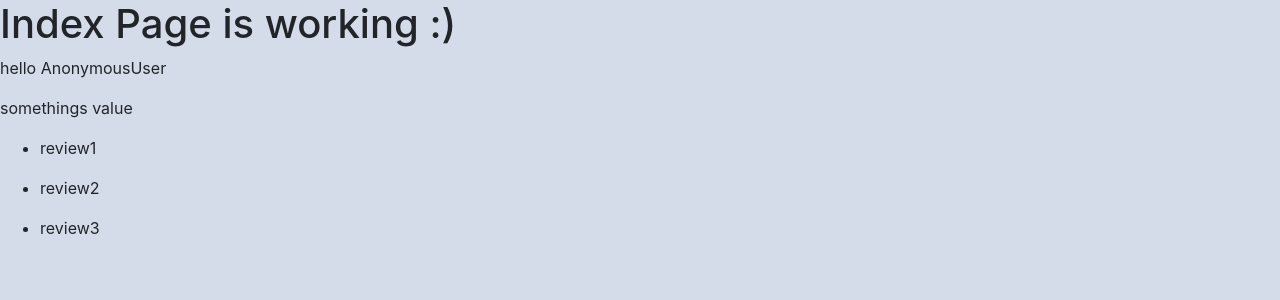
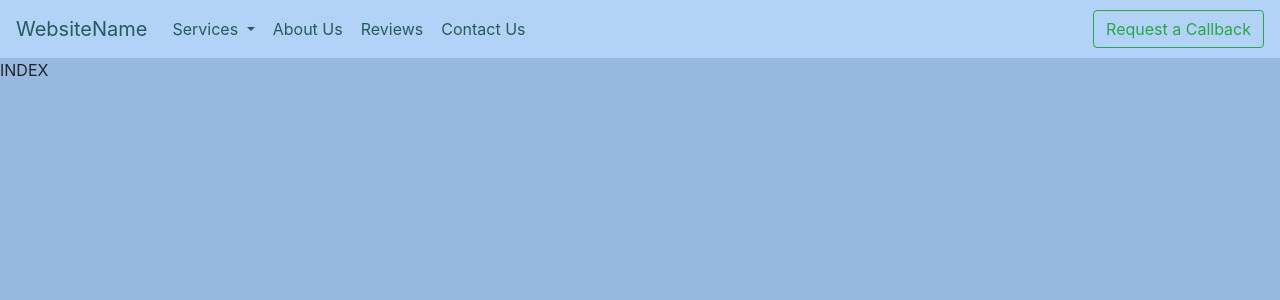
Before and after one commit to Manny-S-04/django-tutor-app, a Django app: page / in a window 1280 px wide. Shown: the top 300 px of the page. Run offline with Django 3.2, Linux system fonts and the light colour scheme; some libraries are stand-ins or nearby versions.

Commit message:
extended navbar to index

```diff
--- a/tutor/templates/base.html
+++ b/tutor/templates/base.html
@@ -6,9 +6,9 @@
     <script src="https://cdn.jsdelivr.net/npm/popper.js@1.12.9/dist/umd/popper.min.js" integrity="sha384-ApNbgh9B+Y1QKtv3Rn7W3mgPxhU9K/ScQsAP7hUibX39j7fakFPskvXusvfa0b4Q" crossorigin="anonymous"></script>
     <link rel="stylesheet" href="https://cdn.jsdelivr.net/npm/bootstrap@4.0.0/dist/css/bootstrap.min.css" integrity="sha384-Gn5384xqQ1aoWXA+058RXPxPg6fy4IWvTNh0E263XmFcJlSAwiGgFAW/dAiS6JXm" crossorigin="anonymous">
     <script src="https://cdn.jsdelivr.net/npm/bootstrap@4.0.0/dist/js/bootstrap.min.js" integrity="sha384-JZR6Spejh4U02d8jOt6vLEHfe/JQGiRRSQQxSfFWpi1MquVdAyjUar5+76PVCmYl" crossorigin="anonymous"></script>
-    <title></title>
+    <title>{% block page-title %}{% endblock %}</title>
 </head>
-<body style="background-color:#d5dce9;">
+<body style="background-color:#98b9df;">
 {% block content %}
   {% endblock %}
 </body>
--- a/tutor/templates/index.html
+++ b/tutor/templates/index.html
@@ -1,20 +1,21 @@
 <!DOCTYPE html>
-{% extends 'base.html'%}
+{% extends 'navbar.html'%}
 <html lang="en">
 <head>
     <meta charset="UTF-8">
-    <title>Index</title>
+    <script src="https://code.jquery.com/jquery-3.2.1.slim.min.js" integrity="sha384-KJ3o2DKtIkvYIK3UENzmM7KCkRr/rE9/Qpg6aAZGJwFDMVNA/GpGFF93hXpG5KkN" crossorigin="anonymous"></script>
+    <script src="https://cdn.jsdelivr.net/npm/popper.js@1.12.9/dist/umd/popper.min.js" integrity="sha384-ApNbgh9B+Y1QKtv3Rn7W3mgPxhU9K/ScQsAP7hUibX39j7fakFPskvXusvfa0b4Q" crossorigin="anonymous"></script>
+    <link rel="stylesheet" href="https://cdn.jsdelivr.net/npm/bootstrap@4.0.0/dist/css/bootstrap.min.css" integrity="sha384-Gn5384xqQ1aoWXA+058RXPxPg6fy4IWvTNh0E263XmFcJlSAwiGgFAW/dAiS6JXm" crossorigin="anonymous">
+    <script src="https://cdn.jsdelivr.net/npm/bootstrap@4.0.0/dist/js/bootstrap.min.js" integrity="sha384-JZR6Spejh4U02d8jOt6vLEHfe/JQGiRRSQQxSfFWpi1MquVdAyjUar5+76PVCmYl" crossorigin="anonymous"></script>
+    <title>{% block page-title %}Index{% endblock %}</title>
 </head>
 <body>
 {% block content %}
-    <h1>Index Page is working :)</h1>
-    <p>hello {{request.user}}</p>
-<p>{{ something }}</p>
-{% for item in listofreviews %}
-<ul>
-    <li>{{item}}</li>
-</ul>
-{% endfor %}
+{% block navbar %}
+{{ block.super}}
+{% endblock %}
+
+<p> INDEX </p>
 {% endblock %}
 
 </body>
--- a/tutor/templates/navbar.html
+++ b/tutor/templates/navbar.html
@@ -1,42 +1,57 @@
 <!DOCTYPE html>
 {% extends 'base.html'%}
 <html lang="en">
+
 <head>
   <meta charset="UTF-8">
+  <script src="https://code.jquery.com/jquery-3.2.1.slim.min.js" integrity="sha384-KJ3o2DKtIkvYIK3UENzmM7KCkRr/rE9/Qpg6aAZGJwFDMVNA/GpGFF93hXpG5KkN" crossorigin="anonymous"></script>
+  <script src="https://cdn.jsdelivr.net/npm/popper.js@1.12.9/dist/umd/popper.min.js" integrity="sha384-ApNbgh9B+Y1QKtv3Rn7W3mgPxhU9K/ScQsAP7hUibX39j7fakFPskvXusvfa0b4Q" crossorigin="anonymous"></script>
+  <link rel="stylesheet" href="https://cdn.jsdelivr.net/npm/bootstrap@4.0.0/dist/css/bootstrap.min.css" integrity="sha384-Gn5384xqQ1aoWXA+058RXPxPg6fy4IWvTNh0E263XmFcJlSAwiGgFAW/dAiS6JXm" crossorigin="anonymous">
+  <script src="https://cdn.jsdelivr.net/npm/bootstrap@4.0.0/dist/js/bootstrap.min.js" integrity="sha384-JZR6Spejh4U02d8jOt6vLEHfe/JQGiRRSQQxSfFWpi1MquVdAyjUar5+76PVCmYl" crossorigin="anonymous"></script>
   {% load static %}
   <link href="{% static 'static/css/style.css' %}" rel="stylesheet" type="text/css">
-    <title>Navbar</title>
+  <link rel="stylesheet" type="text/css" href="style.css">
+  <style>
+    .navbar-brand,
+    .nav-link {
+      color: #255B5C;
+    }
+  </style>
+  <title>{% block page-title %}Navbar{% endblock %}</title>
 </head>
+
 <body>
   {% block content %}
   {% block navbar %}
   {{ block.super }}
-<nav class="navbar navbar-expand-lg navbar-light bg-light">
-  <a class="navbar-brand" href="#">WebsiteName</a>
-  <button class="navbar-toggler" type="button" data-toggle="collapse" data-target="#navbarSupportedContent" aria-controls="navbarSupportedContent" aria-expanded="false" aria-label="Toggle navigation">
+  <nav class="navbar navbar-expand-lg" style="background-color: #b3d2f7;">
+    <a class="navbar-brand" href="#" style="color: #255B5C;">WebsiteName</a>
+    <button class="navbar-toggler" type="button" data-toggle="collapse" data-target="#navbarSupportedContent"
+      aria-controls="navbarSupportedContent" aria-expanded="false" aria-label="Toggle navigation">
       <span class="navbar-toggler-icon"></span>
     </button>
     <div class="collapse navbar-collapse" id="navbarSupportedContent">
       <ul class="navbar-nav mr-auto">
         <li class="nav-item active dropdown">
-        <a class="nav-link dropdown-toggle btn" href="#" id="navbarDropdown" role="button" data-toggle="dropdown" aria-haspopup="true" aria-expanded="false">
+          <a class="nav-link dropdown-toggle btn" href="#" id="navbarDropdown" role="button" data-toggle="dropdown"
+            aria-haspopup="true" aria-expanded="false" style="color: #255B5C;">
             Services
           </a>
           <div class="dropdown-menu" aria-labelledby="navbarDropdown">
-          <a class="dropdown-item btn" href="#">Maths</a>
-          <a class="dropdown-item btn" href="#">Physics</a>
+            <a class="dropdown-item btn" href="#" style="color: #255B5C;">Maths</a>
+            <a class="dropdown-item btn" href="#" style="color: #255B5C;">Physics</a>
             <div class="dropdown-divider"></div>
-          <a class="dropdown-item btn" href="#">Coming Soon</a>
+            <a class="dropdown-item btn" href="#" style="color: #255B5C;">Coming Soon</a>
           </div>
         </li>
         <li class="nav-item active">
-        <a class="nav-link btn" href="#">About Us<span class="sr-only">(current)</span></a>
+          <a class="nav-link btn" href="#" style="color: #255B5C;">About Us<span class="sr-only">(current)</span></a>
         </li>
         <li class="nav-item active">
-        <a class="nav-link btn" href="#">Reviews<span class="sr-only">(current)</span></a>
+          <a class="nav-link btn" href="#" style="color: #255B5C;">Reviews<span class="sr-only">(current)</span></a>
         </li>
         <li class="nav-item active">
-        <a class="nav-link btn" href="#">Contact Us</a>
+          <a class="nav-link btn" href="#" style="color: #255B5C;">Contact Us</a>
         </li>
       </ul>
       <button class="btn btn-outline-success my-2 my-sm-0" type="submit">Request a Callback</button>
@@ -46,4 +61,5 @@
   {% endblock %}
 
 </body>
+
 </html>
```
Also changed, not shown: 2 other files. Lines whose indentation alone changed are shown as unchanged.
